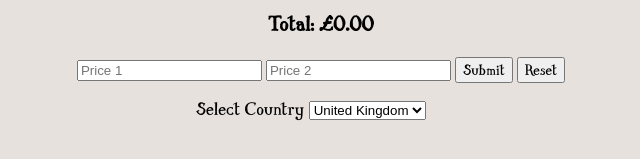
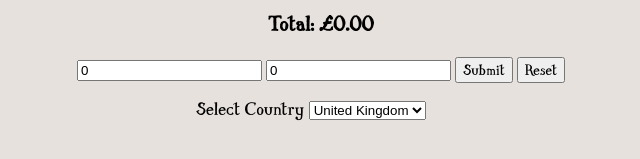
Before and after one commit to wemsteral/COOKvatCalculator, a plain HTML site: page index.html in a window 1280 px wide. Shown: the part 449-608 px from the top of the page, 319-959 px from the left. Drawn offline with nearby package versions, Linux system fonts and the light colour scheme.

Commit message:
fix bug with contry change but no entries

```diff
--- a/index.html
+++ b/index.html
@@ -21,8 +21,8 @@
     <h3 class="subheader">Total: £<span id="grossTotal">0.00</span></h3>
 
     <form id="form">
-      <input class="entryNumber" id="entry1" type="number" min="0" step=".01" placeholder="Price 1" pattern="^\d*(\.\d{0,2})?$" required />
-      <input class="entryNumber" id="entry2" type="number" min="0" step=".01" placeholder="Price 2" pattern="^\d*(\.\d{0,2})?$" required />
+      <input class="entryNumber" id="entry1" type="number" value="0" min="0" step=".01" pattern="^\d*(\.\d{0,2})?$" required />
+      <input class="entryNumber" id="entry2" type="number" value="0" min="0" step=".01" pattern="^\d*(\.\d{0,2})?$" required />
       <button type="submit" class="submitButton" id="calculate">
         Submit
       </button>
```
